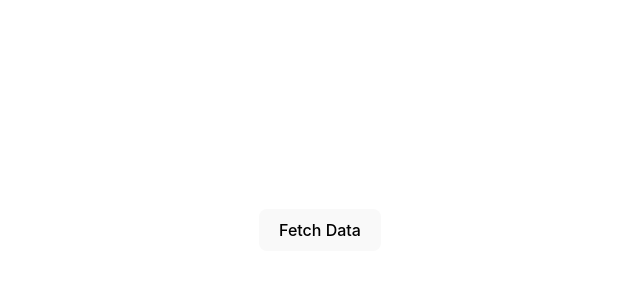
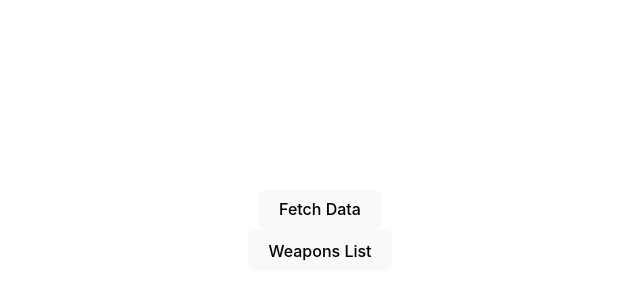
Before and after one commit to ItzKasmi/tfd-react-app, a React (Vite) app: page / in a window 1280 px wide. Shown: the part 170-470 px from the top of the page, without its empty margins (320-960 px from the left). Built offline with nearby package versions, Linux system fonts and the light colour scheme.

Commit message:
CSS Update and Added ShowModal

```diff
--- a/src/App.jsx
+++ b/src/App.jsx
@@ -11,6 +11,7 @@ This will work towards making sure you don't go over the 1000 daily use limit.
 `
 
 function App() {
+  const [showModal, setShowModal] = useState(false)
   const [basicData, setBasicData] = useState(null);
   const [descendantData, setDescendantData] = useState(null);
   const [weaponData, setWeaponData] = useState(null);
@@ -18,6 +19,9 @@ function App() {
   const [componentData, setComponentData] = useState(null);
   const [loading, setLoading] = useState(false);
 
+  function handleToggleModal() {
+    setShowModal(!showModal)
+  }
 
   async function fetchData() {
     setLoading(true);
@@ -45,7 +49,10 @@ function App() {
           {!loading && descendantData && <Descendant descendantData={descendantData} />}
           {!loading && basicData && <Basic basicData={basicData} />}
         </div>
-        {!loading && weaponData && <Weapon weaponData={weaponData} />}
+        <div className="weapon-modal">
+          <button onClick={handleToggleModal}>Weapons List</button>
+          {showModal && !loading && weaponData && <Weapon weaponData={weaponData} handleToggleModal={handleToggleModal}/>}
+        </div>
         {!loading && reactorData && componentData && (
           <StatComponent reactorData={reactorData} componentData={componentData} />
         )}
--- a/src/components/Weapon.jsx
+++ b/src/components/Weapon.jsx
@@ -3,7 +3,7 @@ import React from 'react';
 
 export default function Weapon(props) {
   const [imageUrl, setImageUrl] = useState([]);
-  const { weaponData } = props;
+  const { weaponData, handleToggleModal } = props;
 
   const jsonFilePath = `weapon_data.json`;
 
--- a/src/index.css
+++ b/src/index.css
@@ -12,6 +12,8 @@
   -webkit-font-smoothing: antialiased;
   -moz-osx-font-smoothing: grayscale;
 
+  margin: 0;
+  padding: 0;
   box-sizing: border-box;
 }
 
@@ -29,7 +31,7 @@ body {
   display: flex;
   justify-content: center; /* Center content horizontally */
   align-items: center; /* Center content vertically */
-  min-width: 320px;
+  min-width: 910px;
   min-height: 100vh;
 }
 
@@ -87,10 +89,11 @@ button:focus-visible {
   display: flex;
   justify-content: center;
   width: 100%;
-  min-width: 256px;
-  max-height: 256px;
   color: white;
   background-color:#213547;
+  width: 100%;
+  min-width: 910px;
+  max-height: 256px;
 }
 
 .descendant-container, .basic-container {
@@ -112,19 +115,28 @@ button:focus-visible {
   width: 100%;
 }
 
+/* Weapon Modal */
+.weapon-modal {
+  display: flex;
+  flex-direction: column;
+  justify-content: center;
+}
+
 /* Weapon Container */
 .weapon-container {
   display: flex;
   justify-content: center;
   align-items: center;
   width: 100%;
+  min-width: 910px;
+
 }
 
 .weapon-container img {
   display: flex;
   justify-content: center;
   align-items: center;
-  max-width: 50%;
+  max-width: 66.8%;
   max-height: 50%;
 }
 
```
